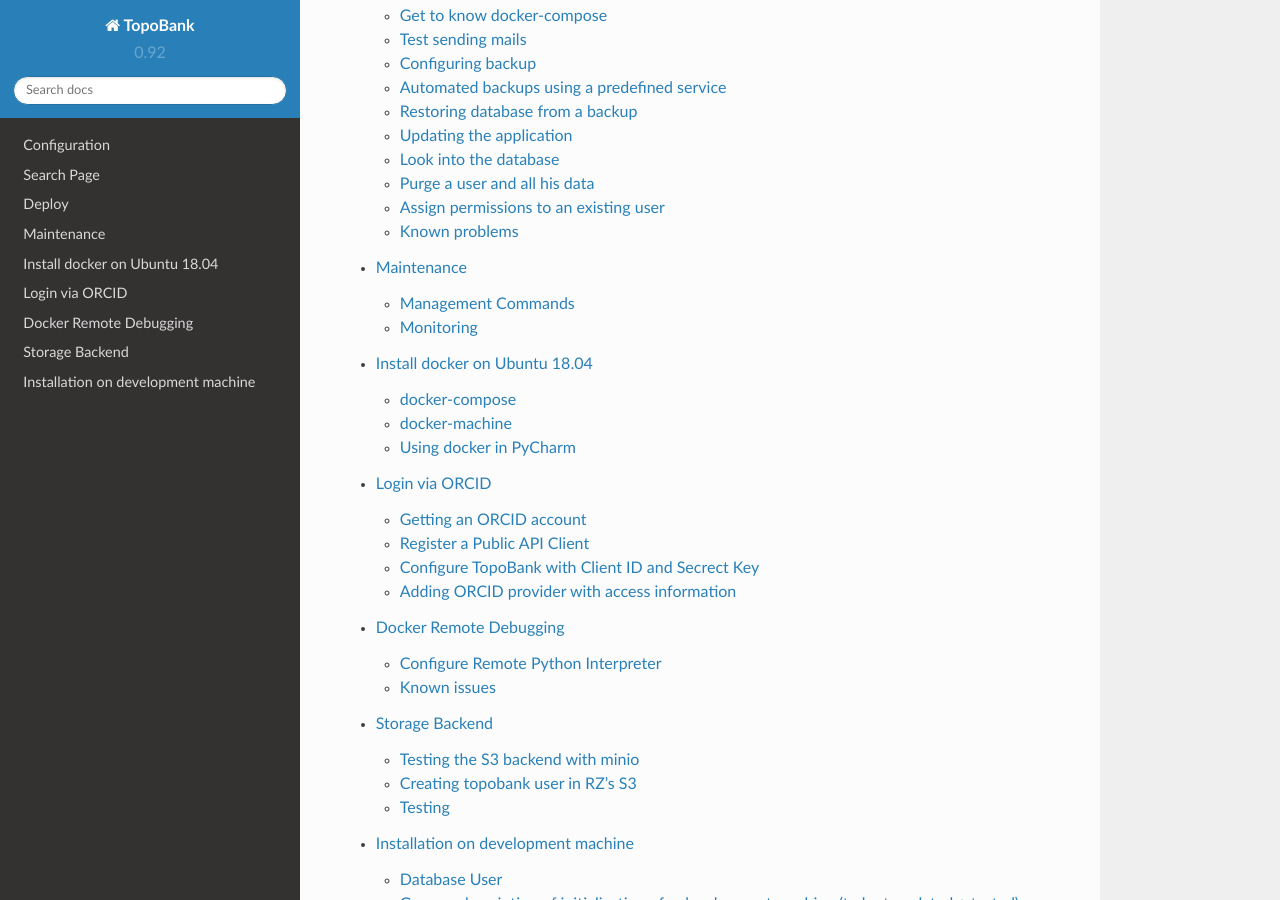
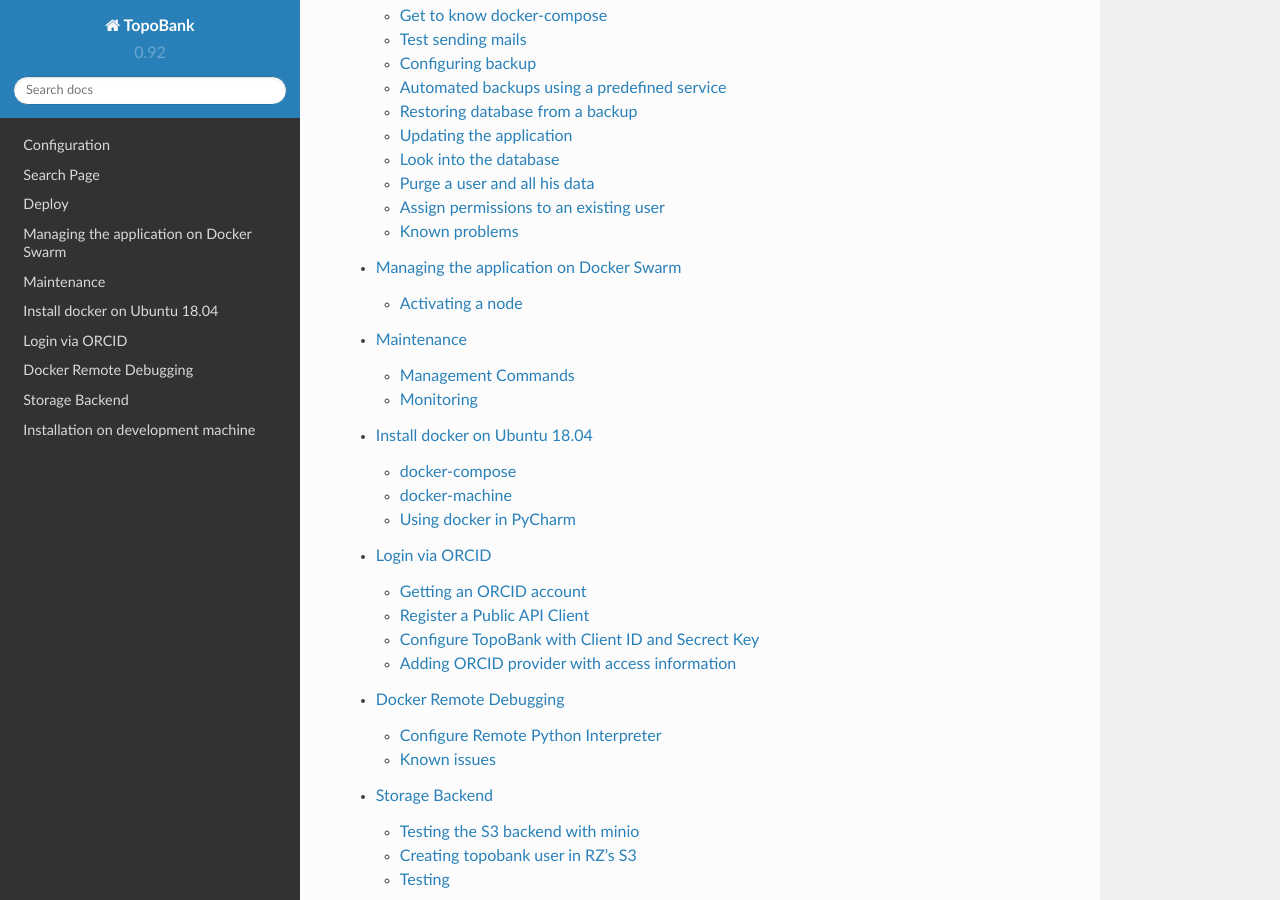
Before and after one commit to ContactEngineering/topobank, a Sphinx documentation site: the page built from docs/index.rst, in a window 1280 px wide and 900 px high, scrolled down 648 px. Built offline with Sphinx 7.4.7 and the Read the Docs theme 2.0.0, drawn with Linux system fonts in a browser that asks for light colours; some of the changed lines change nothing that is shown.

Commit message:
DOC: Started notes about Docker Swarm.
Added notes about activating a node.

```diff
--- a/docs/index.rst
+++ b/docs/index.rst
@@ -14,6 +14,7 @@
    configuration
    search
    deploy
+   swarm
    maintenance
    install-docker
    orcid
--- /dev/null
+++ b/docs/swarm.rst
@@ -0,0 +1,56 @@
+
+Managing the application on Docker Swarm
+========================================
+
+Activating a node
+-----------------
+
+Given a node which has availability "Drain", it can be activated like this:
+
+First, find out the node id by using `docker ls`. Example:
+
+..
+    $ docker node ls
+    ID                            HOSTNAME   STATUS    AVAILABILITY   MANAGER STATUS   ENGINE VERSION
+    z676weq8fbp0qxvfmhr94zdh8     analyses   Ready     Active                          20.10.12
+    viad94fqusn0invcaoz6r0orj     conengrk   Ready     Drain                           20.10.12
+    c25vqccpuplkl94hcfk7ua3s6 *   topobank   Ready     Active         Leader           20.10.12
+
+Here the node on the host "conengrk" has availability "Drain". Then activate:
+
+.. code:: bash
+
+    $ docker node update viad94fqusn0invcaoz6r0orj --availability active
+
+Make sure the node has the current images needed, by calling `docker pull`.
+
+Then, on the leader node, scale service `celeryworker` to 1, then 2. This ensures the worker container
+runs on both nodes:
+
+.. code:: bash
+
+    $ docker service scale prodstack_celeryworker=1
+    prodstack_celeryworker scaled to 1
+    overall progress: 1 out of 1 tasks
+    1/1: running   [==================================================>]
+    verify: Service converged
+    $ docker service scale prodstack_celeryworker=2
+    prodstack_celeryworker scaled to 2
+    overall progress: 2 out of 2 tasks
+    1/2: running   [==================================================>]
+    2/2: running   [==================================================>]
+    verify: Service converged
+
+Check with `docker service ls`. Example:
+
+.. code:: bash
+
+    $ docker service ls
+    ID             NAME                     MODE         REPLICAS   IMAGE                                                              PORTS
+    0sdeoxs3tg7h   prodstack_caddy          replicated   1/1        contact.engineering:5000/topobank_production_caddy:latest          *:80->80/tcp, *:443->443/tcp
+    h82dqgjhh23r   prodstack_celerybeat     replicated   1/1        contact.engineering:5000/topobank_production_celerybeat:latest
+    ibgfmdcclm6o   prodstack_celeryworker   replicated   2/2        contact.engineering:5000/topobank_production_celeryworker:latest
+    2zsgtbz5w11h   prodstack_dbbackup       replicated   1/1        contact.engineering:5000/topobank_production_dbbackup:latest
+    qblc2e4z8wng   prodstack_django         replicated   1/1        contact.engineering:5000/topobank_production_django:latest
+    j1puk9h0plob   prodstack_postgres       replicated   1/1        contact.engineering:5000/topobank_production_postgres:latest
+    07q7k3e2iuro   prodstack_redis          replicated   1/1        redis:6-alpine
```
